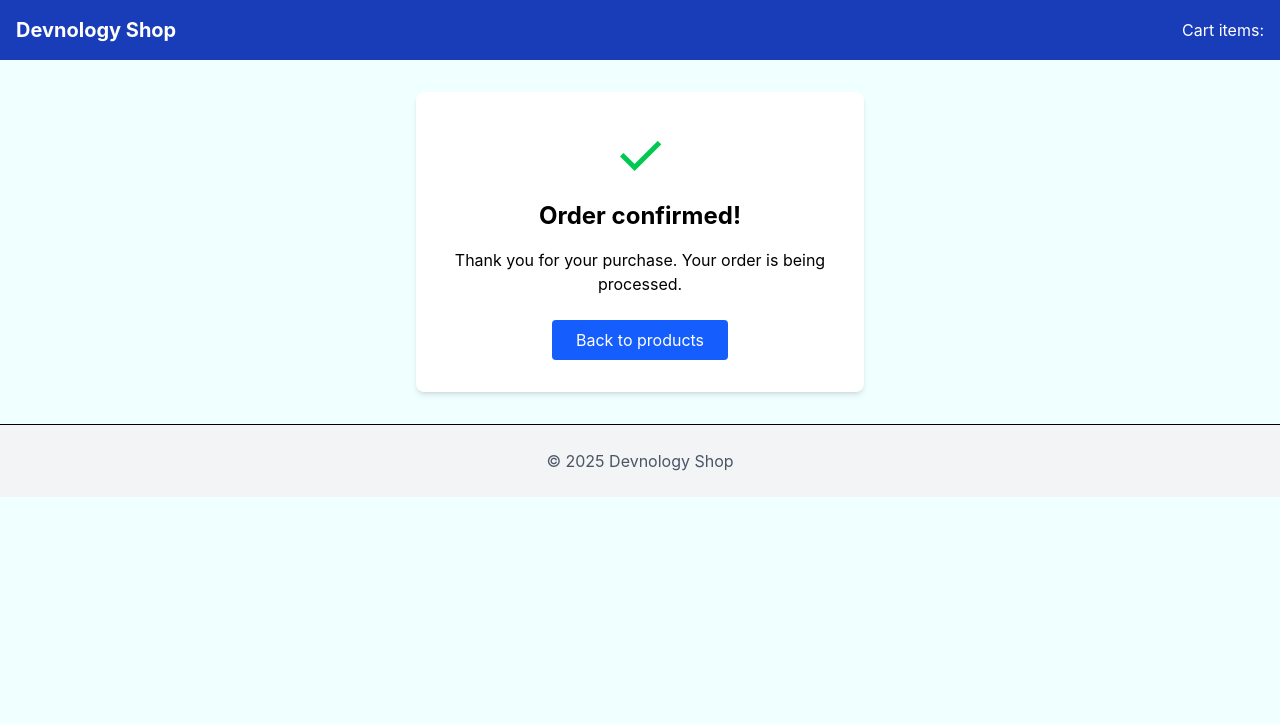
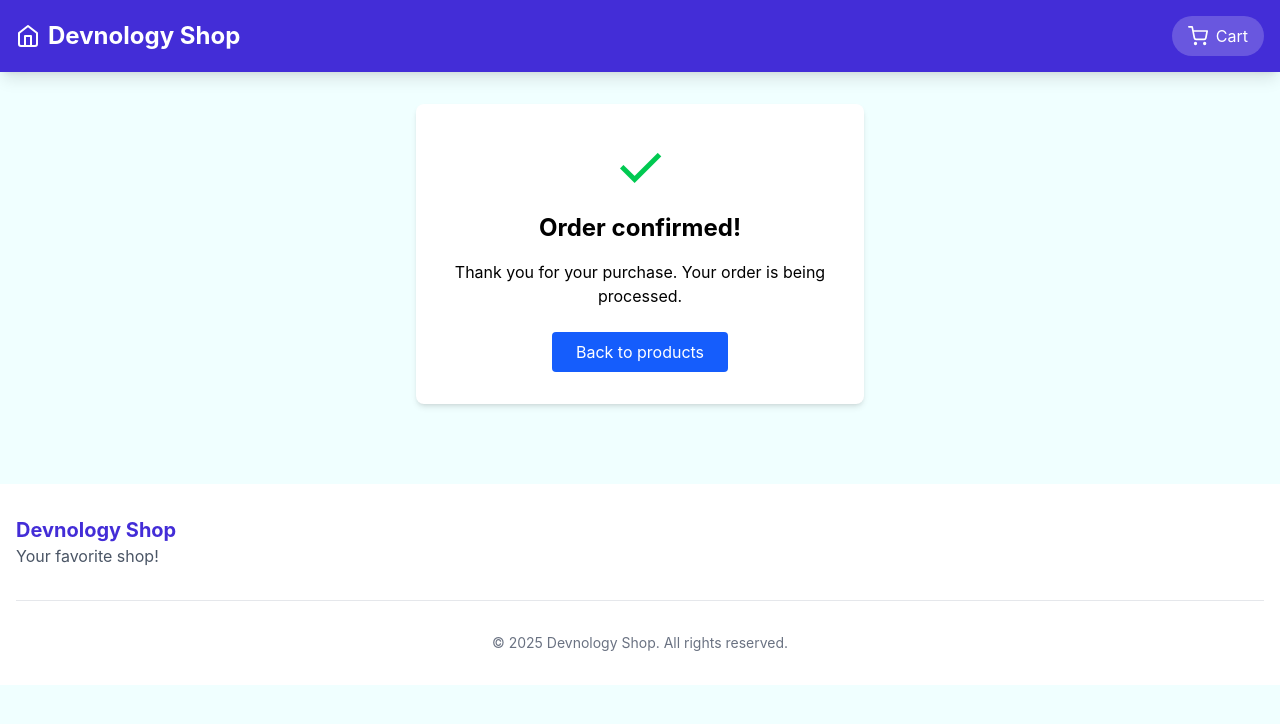
Before and after one commit to JoaoGabrielVargas/devnology-ecommerce, a React (Vite) app in the folder devnology-web/: page /confirmation in a window 1280 px wide. Shown: the top 724 px of the page. Built offline with nearby package versions, Linux system fonts and the light colour scheme.

Commit message:
style: refactored tailwind classes from HomePage, ProductCard, SearchAndFilter for better looking

```diff
--- a/devnology-web/package.json
+++ b/devnology-web/package.json
@@ -14,6 +14,7 @@
     "axios": "^1.10.0",
     "react": "^19.1.0",
     "react-dom": "^19.1.0",
+    "react-icons": "^5.5.0",
     "react-router-dom": "^7.6.2",
     "tailwindcss": "^4.1.10"
   },
--- a/devnology-web/src/components/Common/SearchAndFilter.tsx
+++ b/devnology-web/src/components/Common/SearchAndFilter.tsx
@@ -1,28 +1,44 @@
-import React from 'react';
+import { FiSearch, FiFilter, FiArrowDown } from 'react-icons/fi';
 
-import { type SearchAndFilterProps } from '../../interfaces/interfaces';
+interface SearchAndFilterProps {
+  searchTerm: string;
+  onSearchChange: (term: string) => void;
+  categories: string[];
+  selectedCategory: string;
+  onCategoryChange: (category: string) => void;
+}
 
-const SearchAndFilter: React.FC<SearchAndFilterProps> = ({
+const SearchAndFilter = ({
   searchTerm,
   onSearchChange,
   categories,
   selectedCategory,
   onCategoryChange
-}) => {
+}: SearchAndFilterProps) => {
   return (
-    <div className="mb-6 grid grid-cols-1 md:grid-cols-3 gap-4">
-      <div className="md:col-span-2">
+    <div className="mb-8">
+      <div className="flex flex-col md:flex-row gap-4">
+        {/* Search Input */}
+        <div className="relative flex-grow">
+          <div className="absolute inset-y-0 left-0 pl-3 flex items-center pointer-events-none">
+            <FiSearch className="text-gray-400" />
+          </div>
           <input
             type="text"
             placeholder="Buscar produtos..."
-          className="w-full px-4 py-2 border rounded-lg focus:outline-none focus:ring-2 focus:ring-blue-500"
+            className="w-full pl-10 pr-4 py-3 border border-gray-300 rounded-lg focus:outline-none focus:ring-2 focus:ring-indigo-500 focus:border-transparent"
             value={searchTerm}
             onChange={(e) => onSearchChange(e.target.value)}
           />
         </div>
-      <div>
+
+        {/* Category Filter */}
+        <div className="relative w-full md:w-64">
+          <div className="absolute inset-y-0 left-0 pl-3 flex items-center pointer-events-none">
+            <FiFilter className="text-gray-400" />
+          </div>
           <select
-          className="w-full px-4 py-2 border rounded-lg focus:outline-none focus:ring-2 focus:ring-blue-500"
+            className="appearance-none w-full pl-10 pr-4 py-3 border border-gray-300 rounded-lg focus:outline-none focus:ring-2 focus:ring-indigo-500 focus:border-transparent bg-white"
             value={selectedCategory}
             onChange={(e) => onCategoryChange(e.target.value)}
           >
@@ -31,6 +47,10 @@ const SearchAndFilter: React.FC<SearchAndFilterProps> = ({
               <option key={category} value={category}>{category}</option>
             ))}
           </select>
+          <div className="absolute inset-y-0 right-0 flex items-center pr-3 pointer-events-none">
+            <FiArrowDown className="text-gray-400" />
+          </div>
+        </div>
       </div>
     </div>
   );
--- a/devnology-web/src/components/Layout/Footer.tsx
+++ b/devnology-web/src/components/Layout/Footer.tsx
@@ -1,11 +1,19 @@
 const Footer = () => {
   return (
-    <footer className="bg-gray-100 py-6 border-t">
-      <div className="container mx-auto text-center text-gray-600">
-        <p>© {new Date().getFullYear()} Devnology Shop</p>
+    <footer className="bg-white mt-12">
+      <div className="container mx-auto px-4 py-8">
+        <div className="flex flex-col md:flex-row justify-between items-center">
+          <div className="mb-4 md:mb-0">
+            <h3 className="text-xl font-bold text-indigo-700">Devnology Shop</h3>
+            <p className="text-gray-600">Your favorite shop!</p>
+          </div>
+        </div>
+        <div className="mt-8 pt-8 border-t border-gray-200 text-center text-gray-500 text-sm">
+          <p>© {new Date().getFullYear()} Devnology Shop. All rights reserved.</p>
+        </div>
       </div>
     </footer>
-  )
-}
+  );
+};
 
 export default Footer;
--- a/devnology-web/src/components/Layout/Header.tsx
+++ b/devnology-web/src/components/Layout/Header.tsx
@@ -1,21 +1,38 @@
+// src/components/Layout/Header.tsx
 import { Link } from 'react-router-dom';
-import useCartContext from '../../hooks/useCartContext'
+import useCartContext  from '../../hooks/useCartContext';
+import { FiShoppingCart, FiHome } from 'react-icons/fi';
 
 const Header = () => {
   const { itemCount } = useCartContext();
+
   return (
-    <header className='bg-blue-800 text-white p-4'>
-      <div className='container mx-auto flex justify-between items-center'>
-        <Link to="/" className='text-xl font-bold'>Devnology Shop</Link>
-        <nav>
-          <ul className='flex space-x-4'>
-            <li>
-              <Link to="/cart" className="flex items-center">
-                Cart items: {itemCount > 0 && `${itemCount}`}
-              </Link>
-            </li>
-          </ul>
-        </nav>
+    <header className="bg-indigo-700 text-white shadow-lg">
+      <div className="container mx-auto px-4 py-4">
+        <div className="flex justify-between items-center">
+          <Link
+            to="/"
+            className="flex items-center space-x-2 text-2xl font-bold hover:text-indigo-200 transition-colors"
+          >
+            <FiHome className="text-2xl" />
+            <span>Devnology Shop</span>
+          </Link>
+
+          <nav>
+            <Link
+              to="/cart"
+              className="flex items-center space-x-2 bg-white/20 hover:bg-white/30 px-4 py-2 rounded-full transition-colors relative"
+            >
+              <FiShoppingCart className="text-xl" />
+              <span>Cart</span>
+              {itemCount > 0 && (
+                <span className="absolute -top-2 -right-2 bg-yellow-400 text-indigo-900 text-xs font-bold rounded-full h-5 w-5 flex items-center justify-center">
+                  {itemCount}
+                </span>
+              )}
+            </Link>
+          </nav>
+        </div>
       </div>
     </header>
   );
--- a/devnology-web/src/components/Product/ProductCard.tsx
+++ b/devnology-web/src/components/Product/ProductCard.tsx
@@ -1,26 +1,43 @@
-import { type ProductCardProps } from '../../interfaces/interfaces';
-import useCartContext from '../../hooks/useCartContext';
+// src/components/Product/ProductCard.tsx
+import { FiShoppingCart, FiStar } from 'react-icons/fi';
+import { type Product } from '../../interfaces/interfaces';
+import  useCartContext  from '../../hooks/useCartContext';
 
+interface ProductCardProps {
+  product: Product;
+}
 
 const ProductCard = ({ product }: ProductCardProps) => {
   const { addToCart } = useCartContext();
+
   return (
-    <div className="rounded-lg overflow-hidden shadow-md bg-white">
-      <img
-        src={product.image}
-        alt={product.name}
-        className="w-full h-48 object-cover"
-      />
+    <div className="bg-white rounded-xl shadow-md overflow-hidden hover:shadow-xl transition-shadow duration-300">
+      <div className="relative pb-[70%]">
+        <img
+          src={product.image}
+          alt={product.name}
+          className="absolute h-full w-full object-cover"
+        />
+      </div>
+
       <div className="p-4">
-        <h3 className="font-bold text-lg mb-1">{product.name}</h3>
-        <p className="text-gray-600 text-sm mb-2">{product.description.substring(0, 100)}...</p>
+        <div className="flex justify-between items-start mb-2">
+          <h3 className="font-bold text-lg truncate">{product.name}</h3>
+          <span className="bg-indigo-100 text-indigo-800 text-xs px-2 py-1 rounded-full">
+            {product.provider === 'brazilian' ? 'BR' : 'EU'}
+          </span>
+        </div>
+
+        <p className="text-gray-600 text-sm mb-3 line-clamp-2">{product.description}</p>
+
         <div className="flex justify-between items-center">
-          <span className="font-bold text-blue-600">R$ {product.price}</span>
+          <span className="font-bold text-indigo-700">R$ {product.price}</span>
           <button
-            onClick={() => addToCart(product)}
-            className="bg-blue-600 text-white px-3 py-1 rounded hover:bg-blue-700"
+            onClick={() => addToCart({ ...product})}
+            className="bg-indigo-600 text-white p-2 rounded-full hover:bg-indigo-700 transition-colors"
+            aria-label="Add to cart"
           >
-            Adicionar
+            <FiShoppingCart size={16} />
           </button>
         </div>
       </div>
--- a/devnology-web/src/pages/CheckoutPage.tsx
+++ b/devnology-web/src/pages/CheckoutPage.tsx
@@ -29,9 +29,10 @@ const CheckoutPage = () => {
         total: cartTotal
       }
 
-      await createOrder(orderData);
+      const response = await createOrder(orderData);
+      console.log("response", response)
       clearCart();
-      navigate('/confirmation');
+      navigate('/confirmation', {state: {order: response} });
     } catch (error) {
       console.error("Error finishing order")
     } finally {
--- a/devnology-web/src/pages/ConfirmationPage.tsx
+++ b/devnology-web/src/pages/ConfirmationPage.tsx
@@ -1,12 +1,22 @@
-import { Link } from "react-router-dom"
+import { Link, useLocation } from "react-router-dom"
 
 const ConfirmationPage = () => {
+  const { state } = useLocation();
+  const order = state?.order;
   return (
-      <main className="container mx-auto px-4 py-8 text-center">
+    <main className="container mx-auto px-4 py-8 text-center">
       <div className="max-w-md mx-auto bg-white p-8 rounded-lg shadow-md">
         <div className="text-green-500 text-6xl mb-4">✓</div>
         <h1 className="text-2xl font-bold mb-4">Order confirmed!</h1>
         <p className="mb-6">Thank you for your purchase. Your order is being processed.</p>
+        {order && (
+          <div className="mt-6 text-left">
+            <h2 className="font-medium mb-2">Resumo do pedido:</h2>
+            <p>Number: #{order.id}</p>
+            <p>Total: R$ {order.total.toFixed(2)}</p>
+            <p>Items: {order.products.length}</p>
+          </div>
+        )}
         <Link
           to="/"
           className="inline-block bg-blue-600 text-white px-6 py-2 rounded hover:bg-blue-700 transition-colors"
@@ -15,7 +25,7 @@ const ConfirmationPage = () => {
         </Link>
       </div>
     </main>
-    )
+  )
 }
 
 export default ConfirmationPage;
```
Also changed, not shown: devnology-web/src/pages/HomePage.tsx (+36 -37 lines), 1 other file (tests, documents, lock files or other folders). Lines whose indentation alone changed are shown as unchanged.
